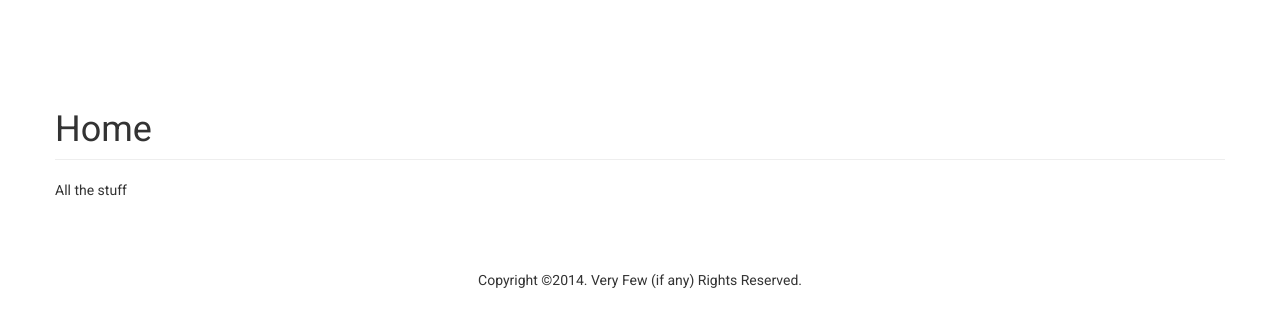
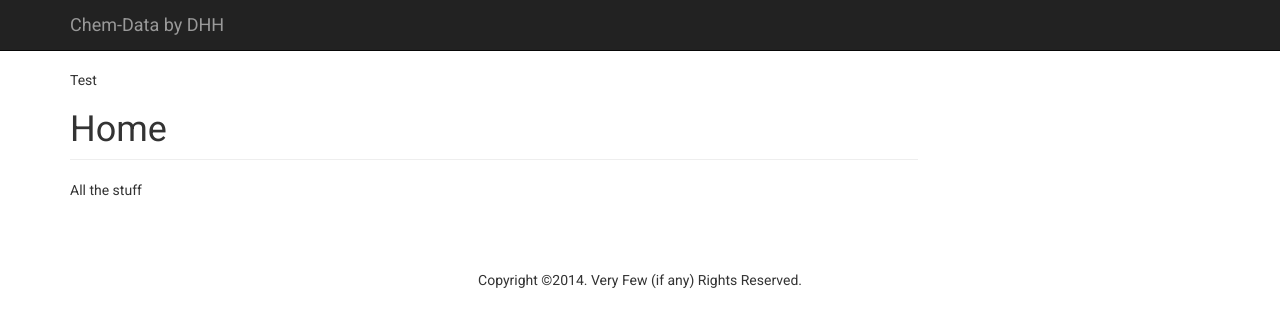
Before and after one commit to dhhagan/chem-data, a Flask app: page / in a window 1280 px wide. Shown: the top 327 px of the page. Run offline with Flask 2, Linux system fonts and the light colour scheme; some libraries are stand-ins or nearby versions.

Commit message:
fixed static files error

```diff
--- a/app/static/css/style.css
+++ b/app/static/css/style.css
@@ -12,7 +12,7 @@
 }
 
 
-#brand > h1 {
+#brand {
     text-align:center;
     font-size: 25px;
 }
--- a/app/templates/base.html
+++ b/app/templates/base.html
@@ -48,7 +48,14 @@
         {% block nav %}{% endblock %}
 
         <div class='container'>
-            {% block content %}{% endblock %}
+            <div class='row'>
+                <div class='col-lg-2 col-md-2 visible-lg visible-md sidebar-fixed' id='side-nav' data-spy='affix' data-offset-top='100'>
+                    {% block sidenav %}Test{% endblock %}
+                </div>
+                <div class='col-lg-9 col-md-10' id='main'>
+                    {% block content %}{% endblock %}
+                </div>
+            </div>
         </div>
 
         <div id='footer'>
--- a/app/templates/index.html
+++ b/app/templates/index.html
@@ -1,9 +1,18 @@
 {% extends 'base.html' %}
+
+{% block nav %}
+
+    {% include 'nav-plain.html' %}
+
+{% endblock %}
+
+
+
 {% block content %}
 
-<div class='row'>
+
     <h1 class='page-header'>Home</h1>
     <p>All the stuff</p>
-</div>
+
 
 {% endblock %}
--- /dev/null
+++ b/app/templates/nav-plain.html
@@ -0,0 +1,5 @@
+<nav class='navbar navbar-inverse navbar-fixed-top' role='navigation'>
+    <div class='container' id='brand'>
+        <a href="{{ url_for('index') }}" class="navbar-brand">Chem-Data by DHH</a>
+    </div>
+</nav>
```
